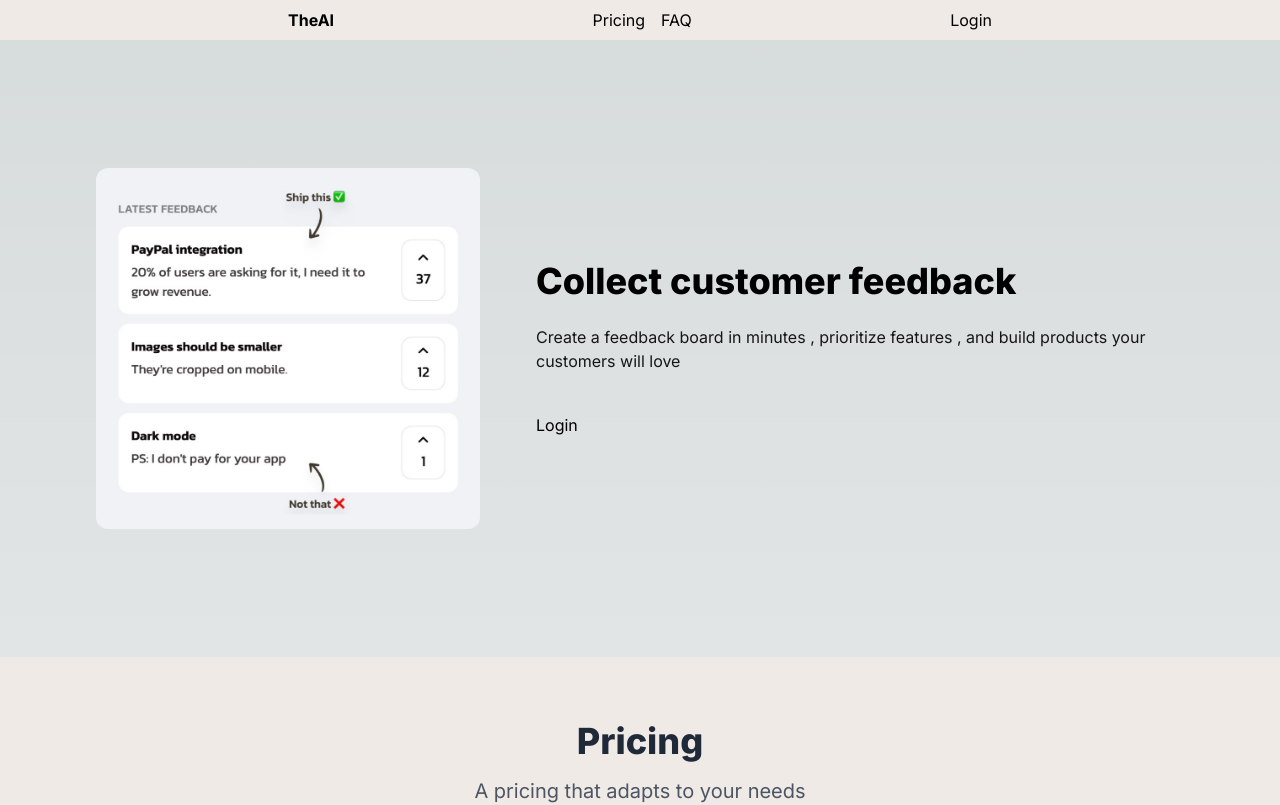
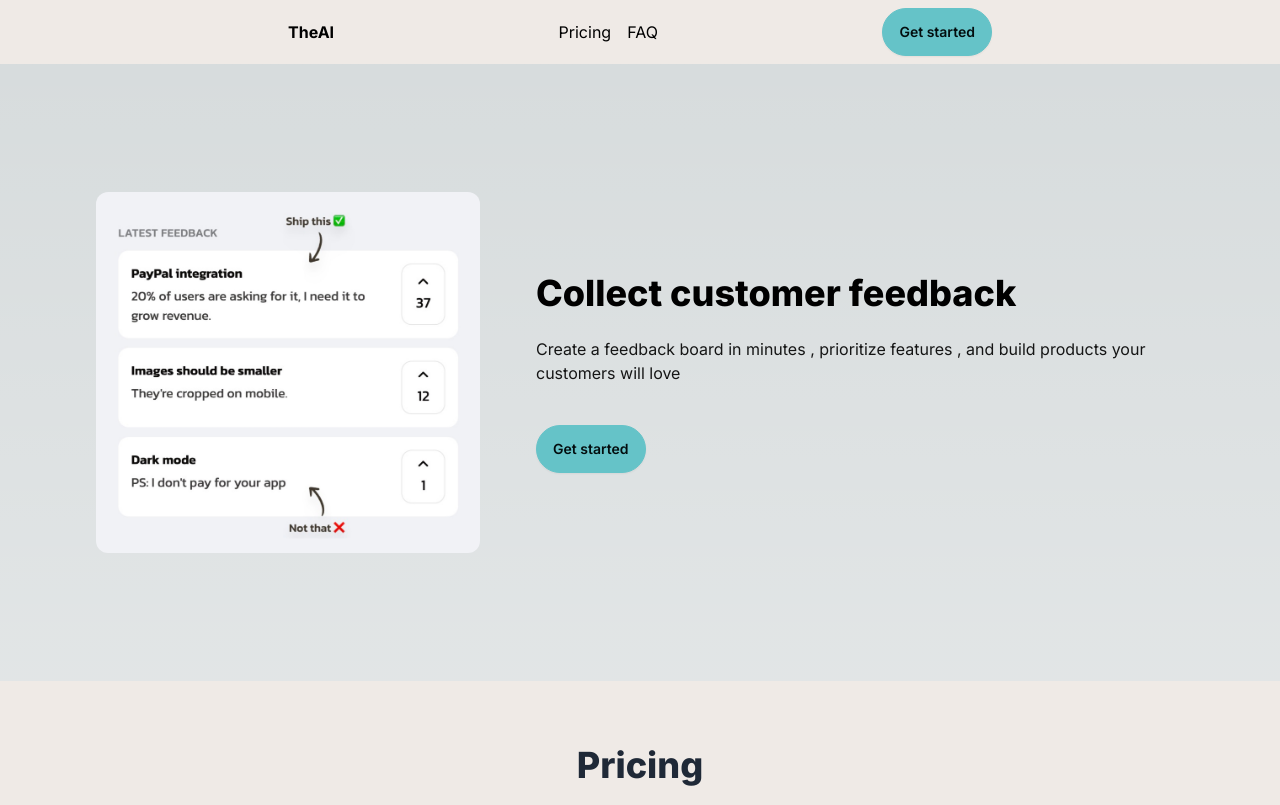
Before and after one commit to Wayne981/pagani, a Next.js app: page / in a window 1280 px wide. Shown: the top 805 px of the page. Built offline with nearby package versions, Linux system fonts and the light colour scheme; no server answers.

Commit message:
goes to dashboard (signIn)

```diff
--- a/app/page.js
+++ b/app/page.js
@@ -20,7 +20,7 @@ return (
     <div className="max-w-3xl mx-auto flex justify-between items-center px-8 py-2">
       <div className="font-bold">TheAI</div>
       <div className="space-x-4 max-md:hidden">
-        <a className="link link-hover" href="/#pricing">Pricing</a>
+        <a className="link link-hover" href="#pricing">Pricing</a>
   <a className="link link-hover" href="#faq">FAQ</a>
       </div>
       <div>
--- a/components/ButtonLogin.js
+++ b/components/ButtonLogin.js
@@ -1,18 +1,32 @@
+"use client"
+import { signIn } from "next-auth/react";
 import Link from "next/link";
 
 const ButtonLogin = ({ session, extraStyle }) => {
+    const dashboardUrl = "/dashboard"
+
     // if session cookie is present , display welcome back name in button , or else show login
     if (session) {
         return (
             <Link
-                href="/dashboard"
+                href={dashboardUrl}
                 className={`btn btn-primary ${extraStyle ? extraStyle : ""}`}
             >
                 Welcome back {session.user.name || "friend"}
             </Link>
         );
     }
-    return <button>Login</button>;
+    return (
+        <button
+            className={`btn btn-primary ${extraStyle ? extraStyle : ""}`}
+            onClick={() => {
+                signIn(undefined, {callbackUrl: dashboardUrl}); // conditional rendering
+            }}
+        >
+            {/* undefined cause - we have two signin providers , google and resend , if google provide madudhre , it will show google */}
+            Get started
+        </button>
+    );
 };
 
 export default ButtonLogin;
```
